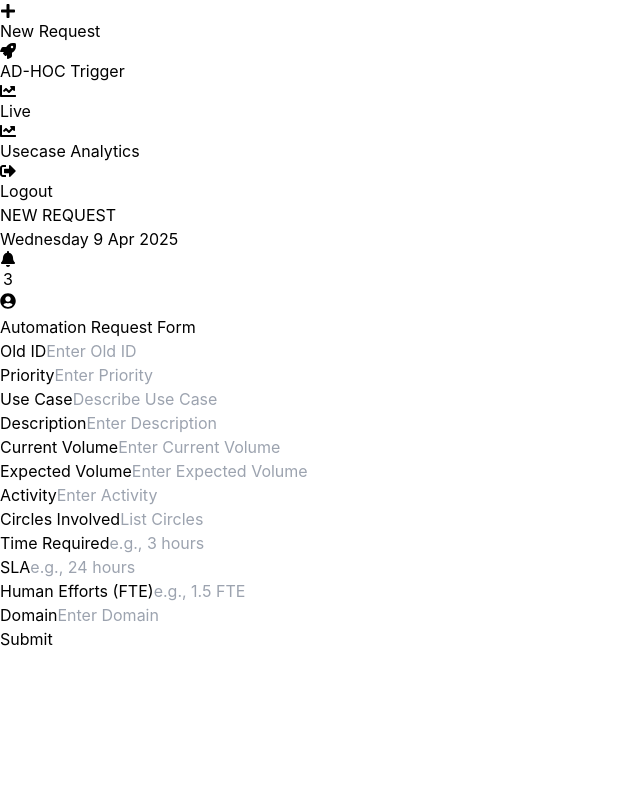
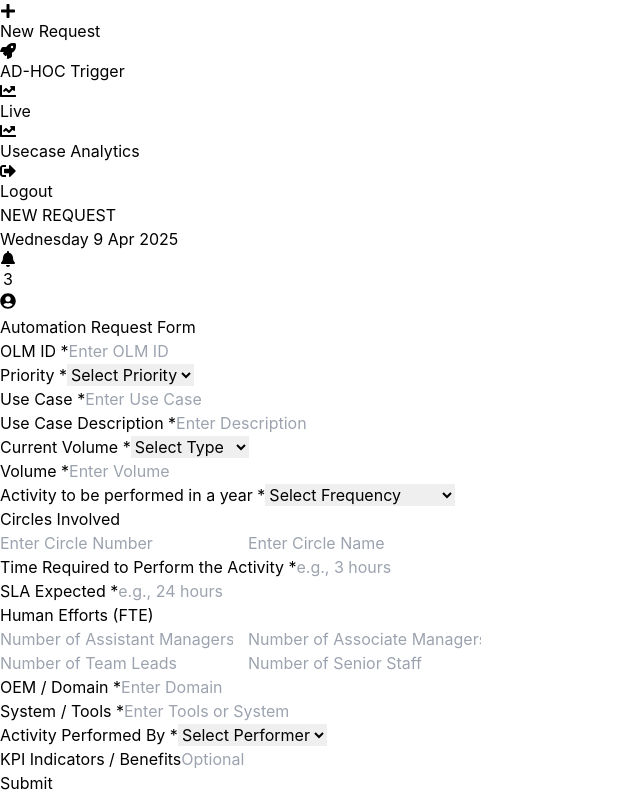
Before and after one commit to yuvraj2312/RpaDash, a React (Vite) app: page /new-request in a window 1280 px wide. Shown: the part 512-1307 px from the top of the page, without its empty margins (0-640 px from the left). Before the commit the page ends 1163 px from the top, so only its background shows below. Built offline with nearby package versions, Linux system fonts and the light colour scheme.

Commit message:
updated new request

```diff
--- a/src/pages/NewRequest.jsx
+++ b/src/pages/NewRequest.jsx
@@ -1,6 +1,6 @@
 import React from "react";
 import Sidebar from "../components/Sidebar";
-import Header from "../components/Header"; // Optional - include if you have a Header component
+import Header from "../components/Header"; // Optional
 
 const InputField = ({ label, ...props }) => (
   <div className="flex flex-col">
@@ -12,28 +12,146 @@ const InputField = ({ label, ...props }) => (
   </div>
 );
 
+const SelectField = ({ label, options, placeholder, ...props }) => (
+  <div className="flex flex-col">
+    <label className="mb-1 font-medium text-gray-700">{label}</label>
+    <select
+      {...props}
+      className="p-3 border border-gray-300 rounded-lg focus:outline-none focus:ring-2 focus:ring-blue-500 transition duration-200"
+    >
+      <option value="">{placeholder}</option>
+      {options.map((opt) => (
+        <option key={opt} value={opt}>
+          {opt}
+        </option>
+      ))}
+    </select>
+  </div>
+);
+
 const NewRequest = () => {
   return (
-    <div className="flex h-screen bg-gray-100">
-      <Sidebar />
-      <div className="flex flex-col flex-1 overflow-y-auto">
-        <Header /> {/* Remove if not using Header */}
+    <div className="flex min-h-screen bg-gray-100">
+      {/* Fixed Sidebar */}
+      <div className="w-64 fixed h-full z-10">
+        <Sidebar />
+      </div>
+
+      {/* Main Content */}
+      <div className="ml-64 flex-1 flex flex-col overflow-y-auto">
+        <Header />
         <div className="p-6">
-          <h1 className="text-3xl font-bold mb-6 text-blue-900">Automation Request Form</h1>
+          <h1 className="text-3xl font-bold mb-6 text-blue-900">
+            Automation Request Form
+          </h1>
           <form className="grid grid-cols-1 md:grid-cols-2 gap-6 bg-white p-6 rounded-lg shadow-md">
-            <InputField label="Old ID" type="text" placeholder="Enter Old ID" />
-            <InputField label="Priority" type="text" placeholder="Enter Priority" />
-            <InputField label="Use Case" type="text" placeholder="Describe Use Case" />
-            <InputField label="Description" type="text" placeholder="Enter Description" />
-            <InputField label="Current Volume" type="number" placeholder="Enter Current Volume" />
-            <InputField label="Expected Volume" type="number" placeholder="Enter Expected Volume" />
-            <InputField label="Activity" type="text" placeholder="Enter Activity" />
-            <InputField label="Circles Involved" type="text" placeholder="List Circles" />
-            <InputField label="Time Required" type="text" placeholder="e.g., 3 hours" />
-            <InputField label="SLA" type="text" placeholder="e.g., 24 hours" />
-            <InputField label="Human Efforts (FTE)" type="text" placeholder="e.g., 1.5 FTE" />
-            <InputField label="Domain" type="text" placeholder="Enter Domain" />
+            <InputField label="OLM ID *" type="text" placeholder="Enter OLM ID" />
 
+            <SelectField
+              label="Priority *"
+              placeholder="Select Priority"
+              options={["P1", "P2", "P3", "P4"]}
+            />
+
+            <InputField label="Use Case *" type="text" placeholder="Enter Use Case" />
+            <InputField label="Use Case Description *" type="text" placeholder="Enter Description" />
+
+            <SelectField
+              label="Current Volume *"
+              placeholder="Select Type"
+              options={[
+                "Reports",
+                "Transactions",
+                "Incidents",
+                "Nodes",
+                "Services",
+                "Orders",
+                "Others",
+              ]}
+            />
+            <InputField label="Volume *" type="number" placeholder="Enter Volume" />
+
+            <SelectField
+              label="Activity to be performed in a year *"
+              placeholder="Select Frequency"
+              options={[
+                "Daily (365)",
+                "Weekly (52)",
+                "Monthly (12)",
+                "Adhoc / Trigger Based",
+              ]}
+            />
+
+            {/* Circles Involved */}
+            <div className="flex flex-col gap-2">
+              <label className="mb-1 font-medium text-gray-700">Circles Involved</label>
+              <div className="flex flex-col md:flex-row gap-2">
+                <input
+                  type="text"
+                  placeholder="Enter Circle Number"
+                  className="flex-1 p-3 border border-gray-300 rounded-lg"
+                />
+                <input
+                  type="text"
+                  placeholder="Enter Circle Name"
+                  className="flex-1 p-3 border border-gray-300 rounded-lg"
+                />
+              </div>
+            </div>
+
+            <InputField
+              label="Time Required to Perform the Activity *"
+              type="text"
+              placeholder="e.g., 3 hours"
+            />
+            <InputField label="SLA Expected *" type="text" placeholder="e.g., 24 hours" />
+
+            {/* Human Efforts */}
+            <div className="md:col-span-2 flex flex-col gap-2">
+              <label className="mb-1 font-medium text-gray-700">Human Efforts (FTE)</label>
+
+              {/* Row 1 */}
+              <div className="flex flex-col md:flex-row gap-4">
+                <input
+                  type="number"
+                  placeholder="Number of Assistant Managers"
+                  className="flex-1 p-3 border border-gray-300 rounded-lg"
+                />
+                <input
+                  type="number"
+                  placeholder="Number of Associate Managers"
+                  className="flex-1 p-3 border border-gray-300 rounded-lg"
+                />
+              </div>
+
+              {/* Row 2 */}
+              <div className="flex flex-col md:flex-row gap-4">
+                <input
+                  type="number"
+                  placeholder="Number of Team Leads"
+                  className="flex-1 p-3 border border-gray-300 rounded-lg"
+                />
+                <input
+                  type="number"
+                  placeholder="Number of Senior Staff"
+                  className="flex-1 p-3 border border-gray-300 rounded-lg"
+                />
+              </div>
+            </div>
+
+
+            <InputField label="OEM / Domain *" type="text" placeholder="Enter Domain" />
+            <InputField label="System / Tools *" type="text" placeholder="Enter Tools or System" />
+
+            <SelectField
+              label="Activity Performed By *"
+              placeholder="Select Performer"
+              options={["Airtel", "Partner"]}
+            />
+
+            <InputField label="KPI Indicators / Benefits" type="text" placeholder="Optional" />
+
+            {/* Submit Button */}
             <div className="md:col-span-2 flex justify-end">
               <button
                 type="submit"
```
